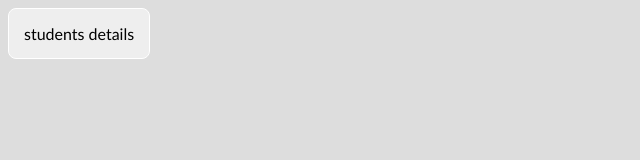
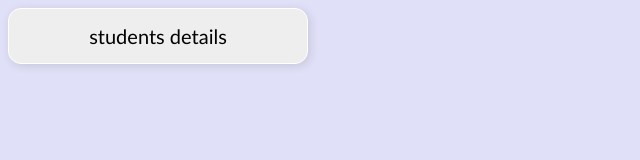
Before and after one commit to nagulofc/works, a plain HTML site: page index.html in a window 1280 px wide. Shown: the whole page, without its empty margins (0-640 px from the left). Drawn offline with Linux system fonts and the light colour scheme.

Commit message:
Update index.html
l

```diff
--- a/index.html
+++ b/index.html
@@ -1,4 +1,3 @@
-
 <!DOCTYPE html>
 <html>
     <head>
@@ -7,7 +6,8 @@
         </title>
         <style>
             body{
-                background-color: rgb(221, 221, 221);
+                background-color: #e0e0f8;
+                transition: 1s;
 
             }
             button{
@@ -16,18 +16,31 @@
                 text-align: center;
                 font-family: 'Gill Sans', 'Gill Sans MT', Calibri, 'Trebuchet MS', sans-serif;
                 border-color: white;
-                font-size: medium;
+                font-size: 20px;
                 padding:15px 15px;
-                border-radius: 8px;
-                border-width:1.5px;
+                border-radius: 13px;
+                border-width:1.2px;
                 border-style: solid;
+                transition: 0.2s;
+                width:300px;
+
+
+                box-shadow: 2px 2px 10px rgba(0, 0, 0, 0.12);
+
+
 
 
 
             }
-                 button:active{
+            button:active{
                 color:white;
                 background-color: rgb(34, 3, 235);
+                transition: 0.2s;
+            }
+            button:hover{
+                box-shadow: 1px 1px 10px rgb(109, 76, 140);
+
+
             }
 
         </style>
```
